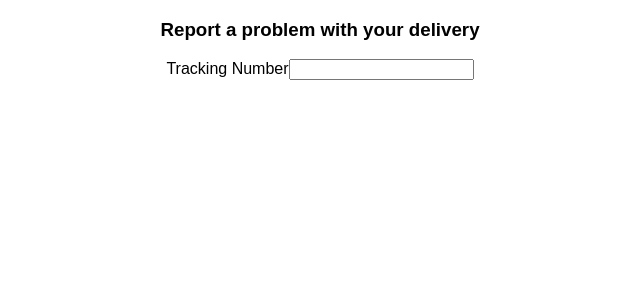
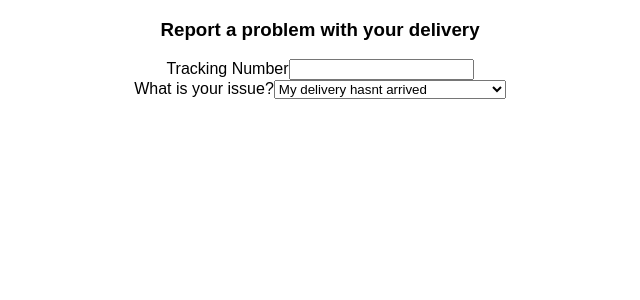
Before and after one commit to thinkful-ei17/abraham-brent-redux-form, a React (Create React App) app: page / in a window 1280 px wide. Shown: the top 300 px of the page, without its empty margins (320-960 px from the left). Built offline with nearby package versions, Linux system fonts and the light colour scheme.

Commit message:
add select element to issue form

```diff
--- a/src/components/IssueForm.js
+++ b/src/components/IssueForm.js
@@ -9,7 +9,27 @@ export default function IssueForm() {
        </label>
        <input name="trackingNumber" id="trackingNumber"/>
      </div>
-
+     <div className="form-input">
+      <label htmlFor="issue">What is your issue?
+      </label>
+      <select name="issue" id="issue">
+        <option value="not-delivered">
+        My delivery hasnt arrived
+        </option>
+        <option value="wrong-item">
+        The wrong item was delivered
+        </option>
+        <option value="missing-part">
+        Part of my order was missing
+        </option>
+        <option value="damaged">
+        Some of my order arrived damaged
+        </option>
+        <option value="other">
+        Other (give details below)
+        </option>
+        </select>
+     </div>
     </form>
   )
 }
```
